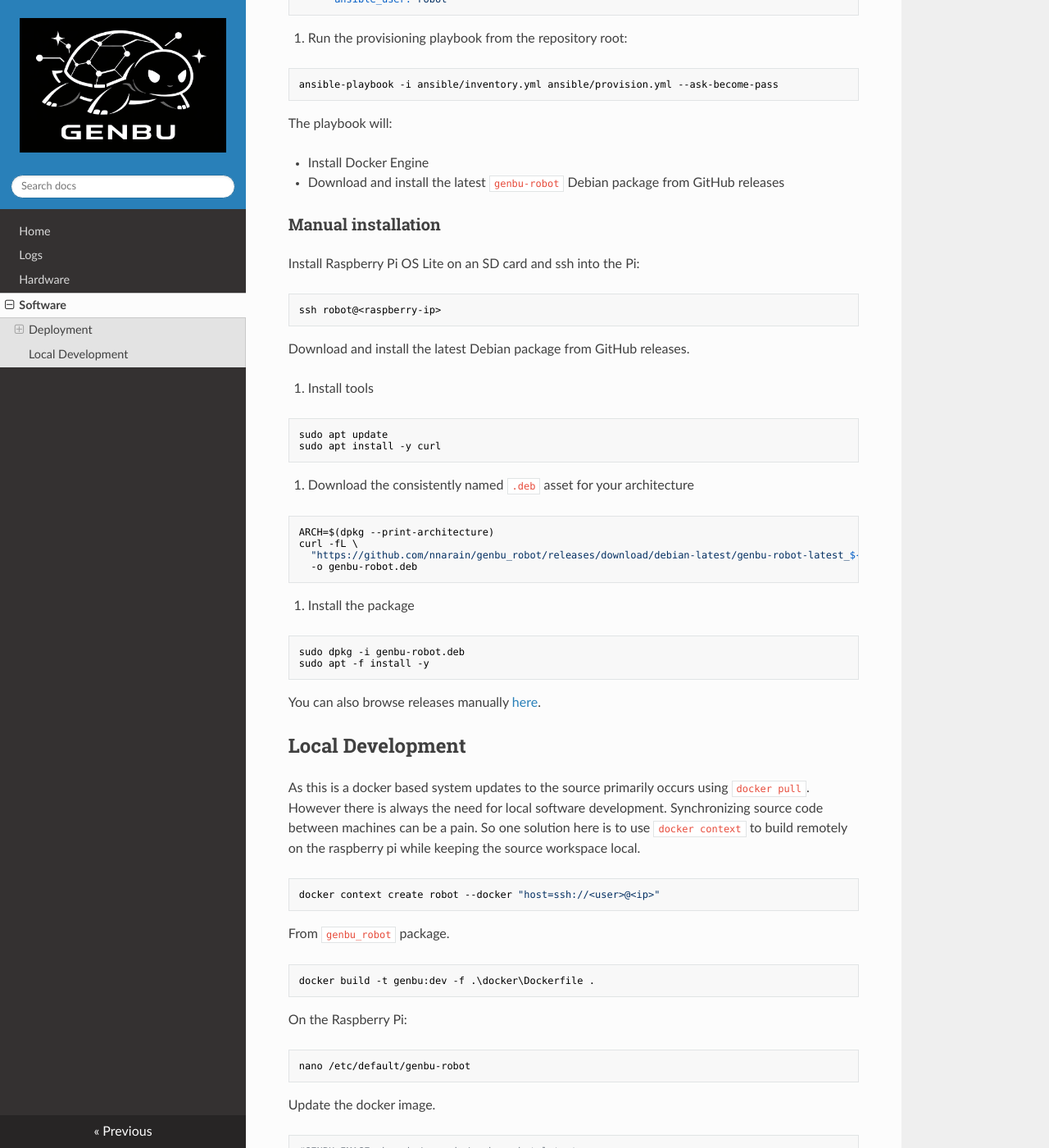
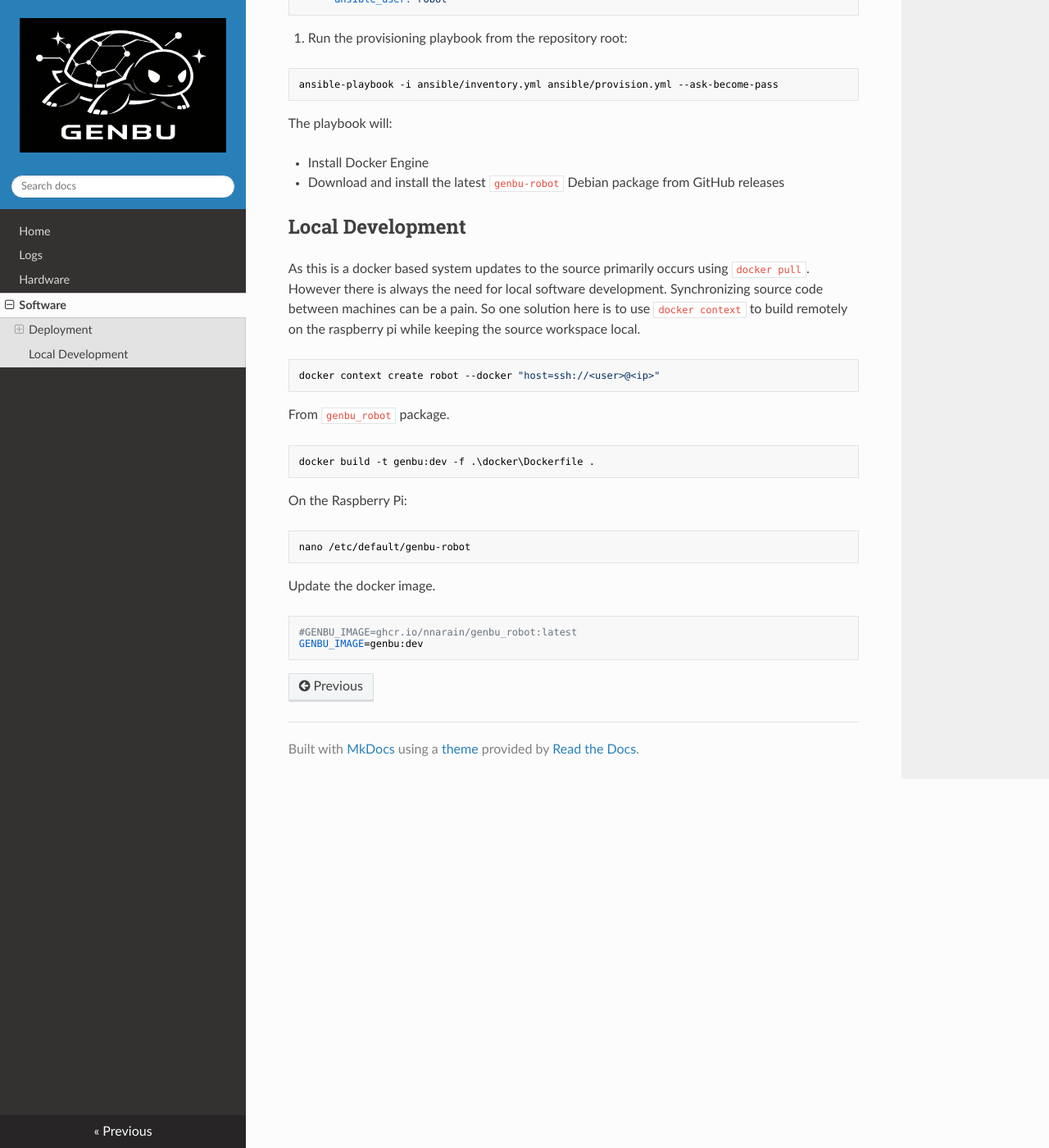
Before and after one commit to nnarain/genbu_robot, an MkDocs documentation site: the page built from docs/software/index.md, in a window 1280 px wide and 1400 px high, scrolled down 689 px. Shown: the whole window at 82% size. Built offline with MkDocs 1.6.1, drawn with Linux system fonts in a browser that asks for light colours; nearby versions of some CDN libraries.

Commit message:
Remove manual installation instructions from docs
Co-authored-by: nnarain <8395093+nnarain@users.noreply.github.com>

````diff
--- a/docs/software/index.md
+++ b/docs/software/index.md
@@ -39,41 +39,6 @@ The playbook will:
 - Install Docker Engine
 - Download and install the latest `genbu-robot` Debian package from GitHub releases
 
-### Manual installation
-
-Install Raspberry Pi OS Lite on an SD card and ssh into the Pi:
-
-```bash
-ssh robot@<raspberry-ip>
-```
-
-Download and install the latest Debian package from GitHub releases.
-
-1. Install tools
-
-```bash
-sudo apt update
-sudo apt install -y curl
-```
-
-2. Download the consistently named `.deb` asset for your architecture
-
-```bash
-ARCH=$(dpkg --print-architecture)
-curl -fL \
-  "https://github.com/nnarain/genbu_robot/releases/download/debian-latest/genbu-robot-latest_${ARCH}.deb" \
-  -o genbu-robot.deb
-```
-
-3. Install the package
-
-```bash
-sudo dpkg -i genbu-robot.deb
-sudo apt -f install -y
-```
-
-You can also browse releases manually [here](https://github.com/nnarain/genbu_robot/releases/tag/debian-latest).
-
 ## Local Development
 
 As this is a docker based system updates to the source primarily occurs using `docker pull`. However there is always the need for local software development. Synchronizing source code between machines can be a pain. So one solution here is to use `docker context` to build remotely on the raspberry pi while keeping the source workspace local.
````
